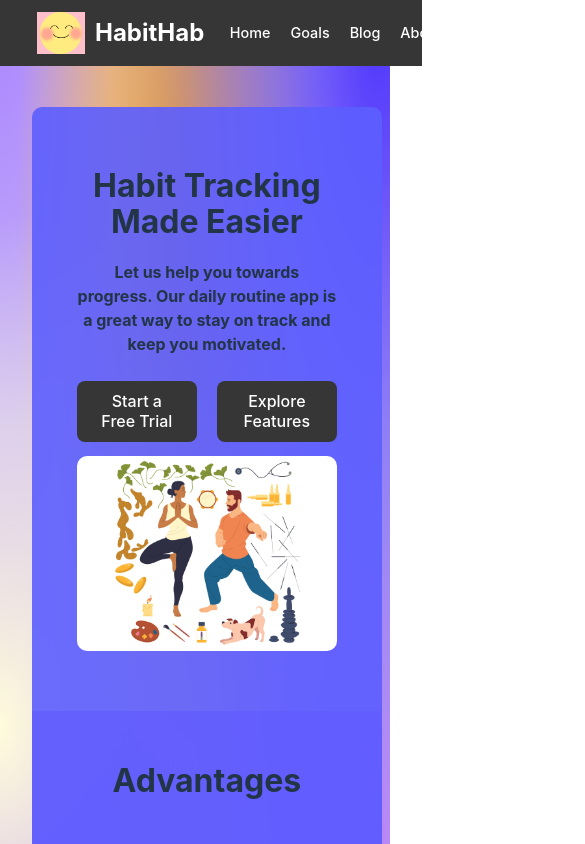
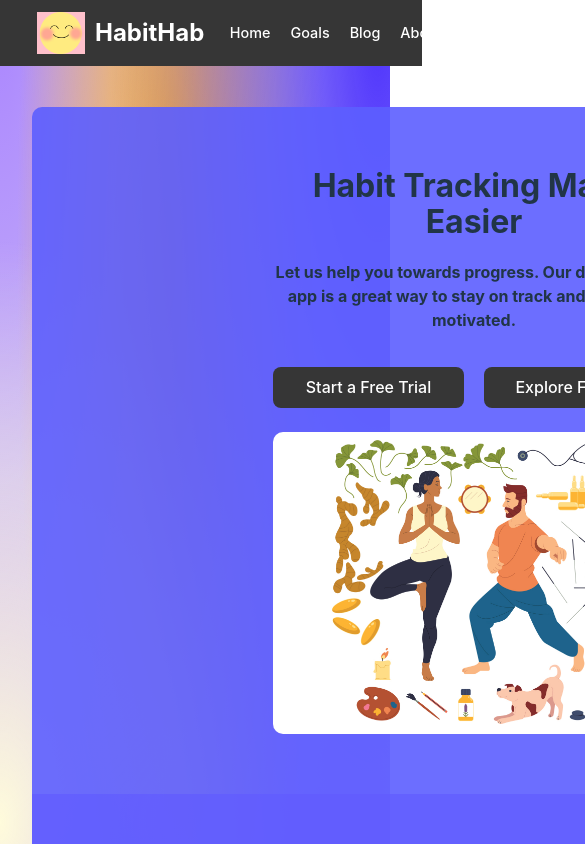
Before and after one commit to 561Aloha/Habit-Tracker, a React (Vite) app: page / in a window 390 px wide. Shown: the top 844 px of the page, 585 px wide, since content can reach past the window. Built offline with nearby package versions, Linux system fonts and the light colour scheme.

Commit message:
Update App.css

```diff
--- a/src/App.css
+++ b/src/App.css
@@ -414,7 +414,9 @@
 }
 
 @media (max-width: 430px) {
-
+  .container{
+    width: 100vh;
+  }
   .header-content{
     width: 50%;
   }
```
